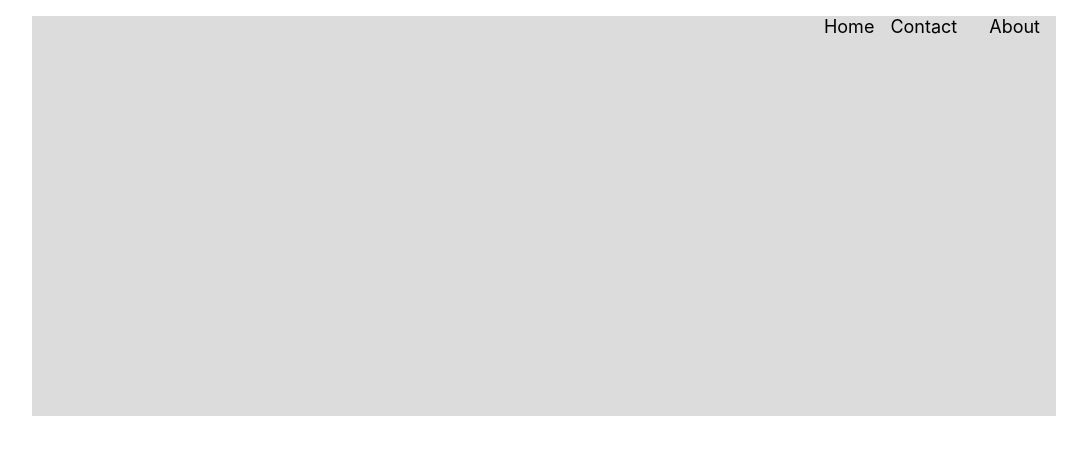
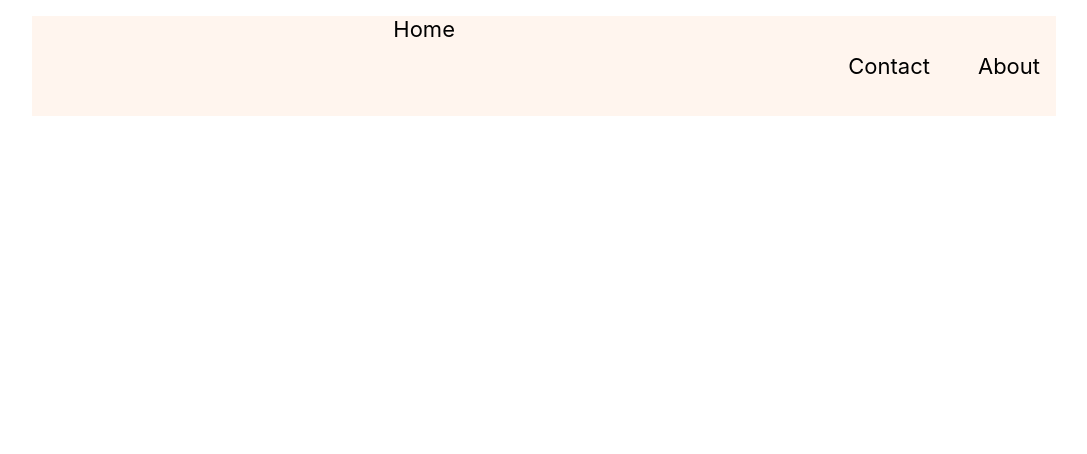
Before and after one commit to parvejg/responsive-header, a React (Create React App) app: page / in a window 1280 px wide. Shown: the top 454 px of the page, without its empty margins (112-1199 px from the left). Built offline with nearby package versions, Linux system fonts and the light colour scheme.

Commit message:
add logo

```diff
--- a/src/Responsive-header.css
+++ b/src/Responsive-header.css
@@ -1,12 +1,16 @@
 .responsive-header-container {
   display: flex;
   width: 80%;
-  height: 400px;
-  background-color: gainsboro;
-  justify-content: flex-end;
+  height: 100px;
+  background-color: seashell;
+  justify-content: space-between;
   gap: 1rem;
+  align-items: center;
 }
 .main-wrapper {
+  display: flex;
+  flex-direction: column;
+  align-items: center;
   width: 100%;
   height: 100%;
   display: flex;
@@ -16,16 +20,17 @@
 .responsive-links {
   text-decoration: none;
   color: black;
-  font-size: large;
-  padding-right: 1rem;
-  height: 100%;
+  font-size: 22px;
   align-items: center;
+  padding: 1rem;
 }
 .responsive-home-links {
   text-decoration: none;
   color: black;
-  font-size: large;
+  font-size: 22px;
   height: 100%;
+  width: 100%;
+  padding: 1rem;
 }
 .responsive-links:hover {
   background-color: rgb(196, 191, 191);
@@ -33,3 +38,11 @@
 .responsive-home-links:hover {
   background-color: rgb(196, 191, 191);
 }
+.links-wrapper {
+  display: flex;
+  gap: 1rem;
+  align-items: center;
+}
+.header-logo {
+  font-size: 25px;
+}
```
